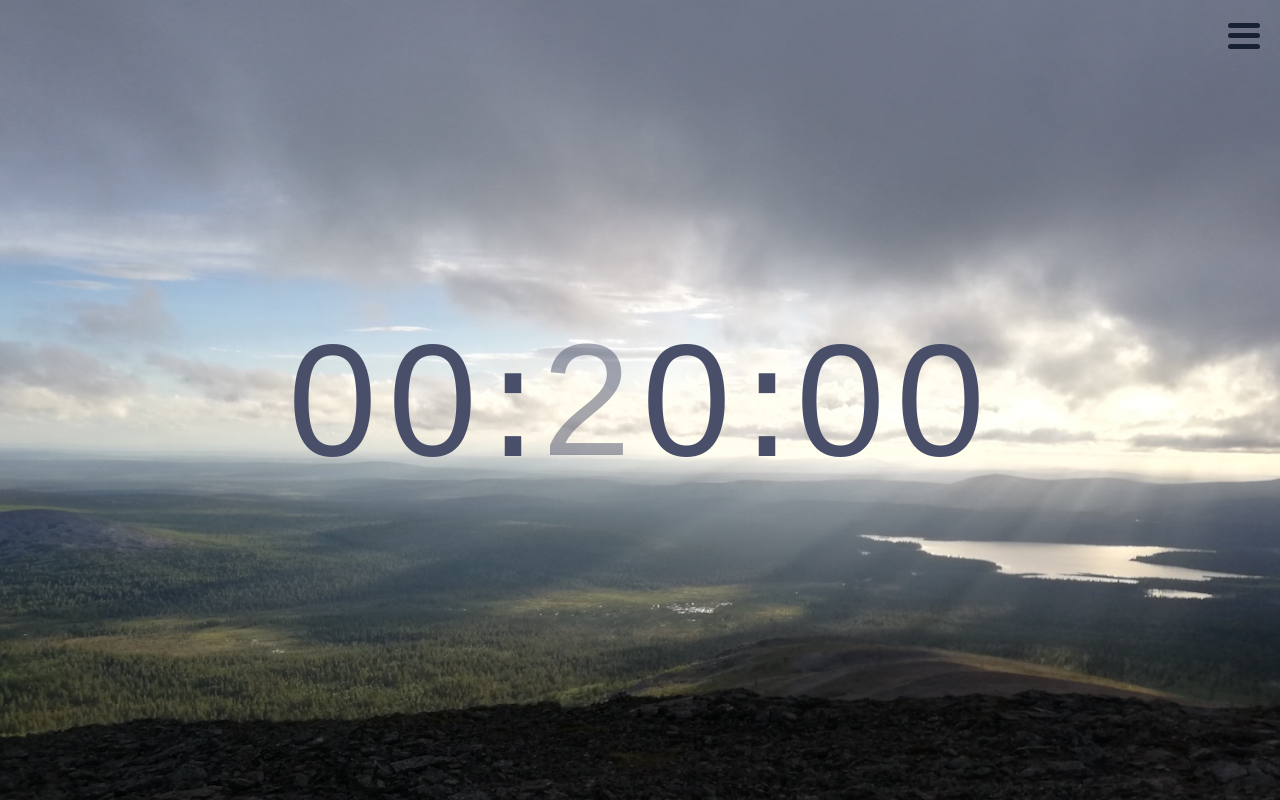
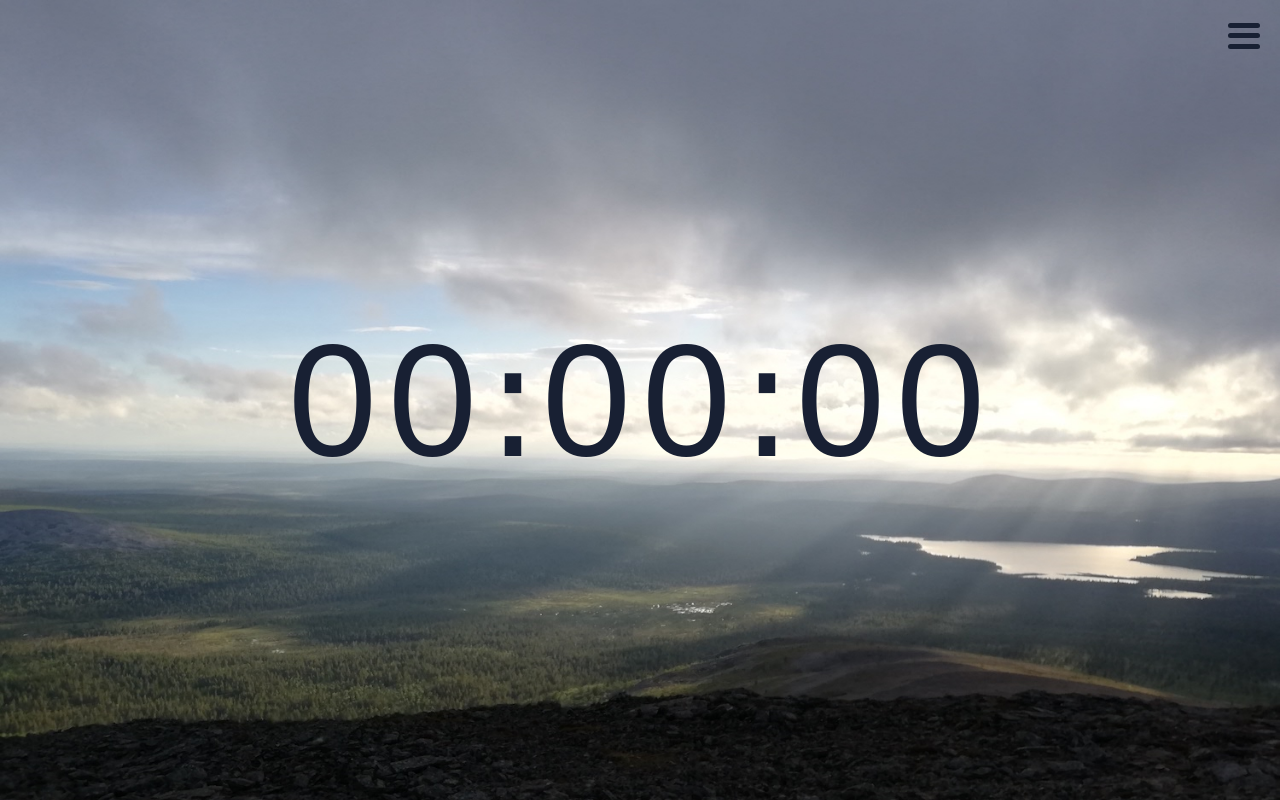
Before and after one commit to sund4e/timer, a Next.js app: page / in a window 1280 px wide. Built offline with nearby package versions, Linux system fonts and the light colour scheme.

Commit message:
Default to non focused zero time

```diff
--- a/components/TimerApp/TimerApp.tsx
+++ b/components/TimerApp/TimerApp.tsx
@@ -7,7 +7,7 @@ import SideMenu from '../SideMenu';
 import { Theme } from '../../styles/theme';
 
 const StyledTimer = styled(Timer)`
-  font-size: min(15vw, ${({ theme }: { theme: Theme }) =>
+  font-size: min(18vw, ${({ theme }: { theme: Theme }) =>
     theme.fontSizes.big}rem);
   max-fontSize
 `;
@@ -38,10 +38,15 @@ const Wrapper = styled.div`
   overflow: hidden;
 `;
 
-const TimerApp = () => {
+export type Props = {
+  initialTime: number;
+  isActive: boolean;
+};
+
+const TimerApp = ({ initialTime = 0, isActive = true }: Props) => {
   const [notify, setNotify] = useState<(() => void) | null>(null);
   const [restart, setRestart] = useState(true);
-  const [isFocused, setIsFocused] = useState(true);
+  const [isFocused, setIsFocused] = useState(false);
   const [playSound, setPlaySound] = useState(true);
 
   function onTimeEnd() {
@@ -63,8 +68,8 @@ const TimerApp = () => {
       <StyledTimer
         restart={restart}
         onTimeEnd={onTimeEnd}
-        isActive={true}
-        initialTime={1200}
+        isActive={isActive}
+        initialTime={initialTime}
         isFocused={isFocused}
         setIsFocused={setIsFocused}
       />
```
Also changed, not shown: 1 other file (tests, documents, lock files or other folders).
